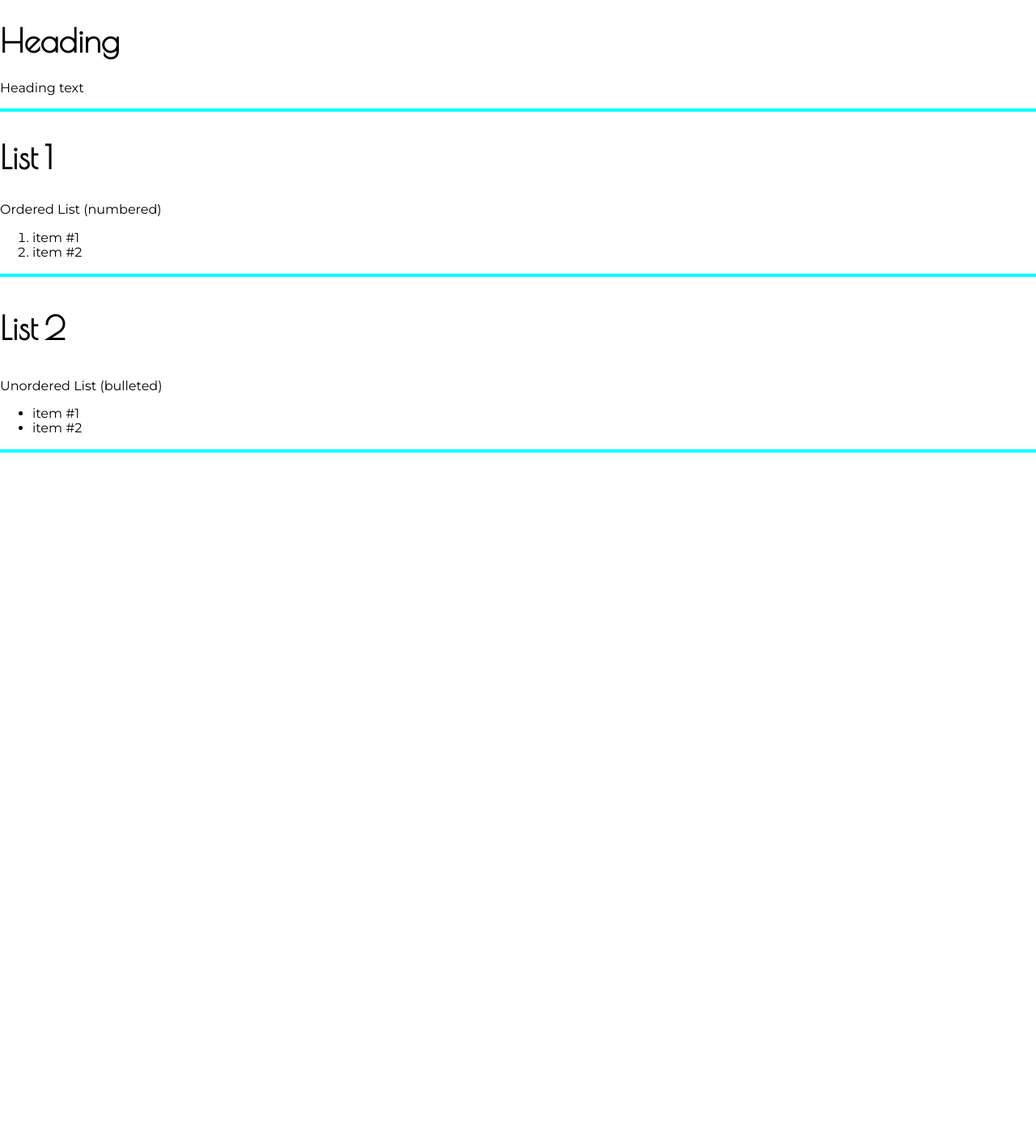
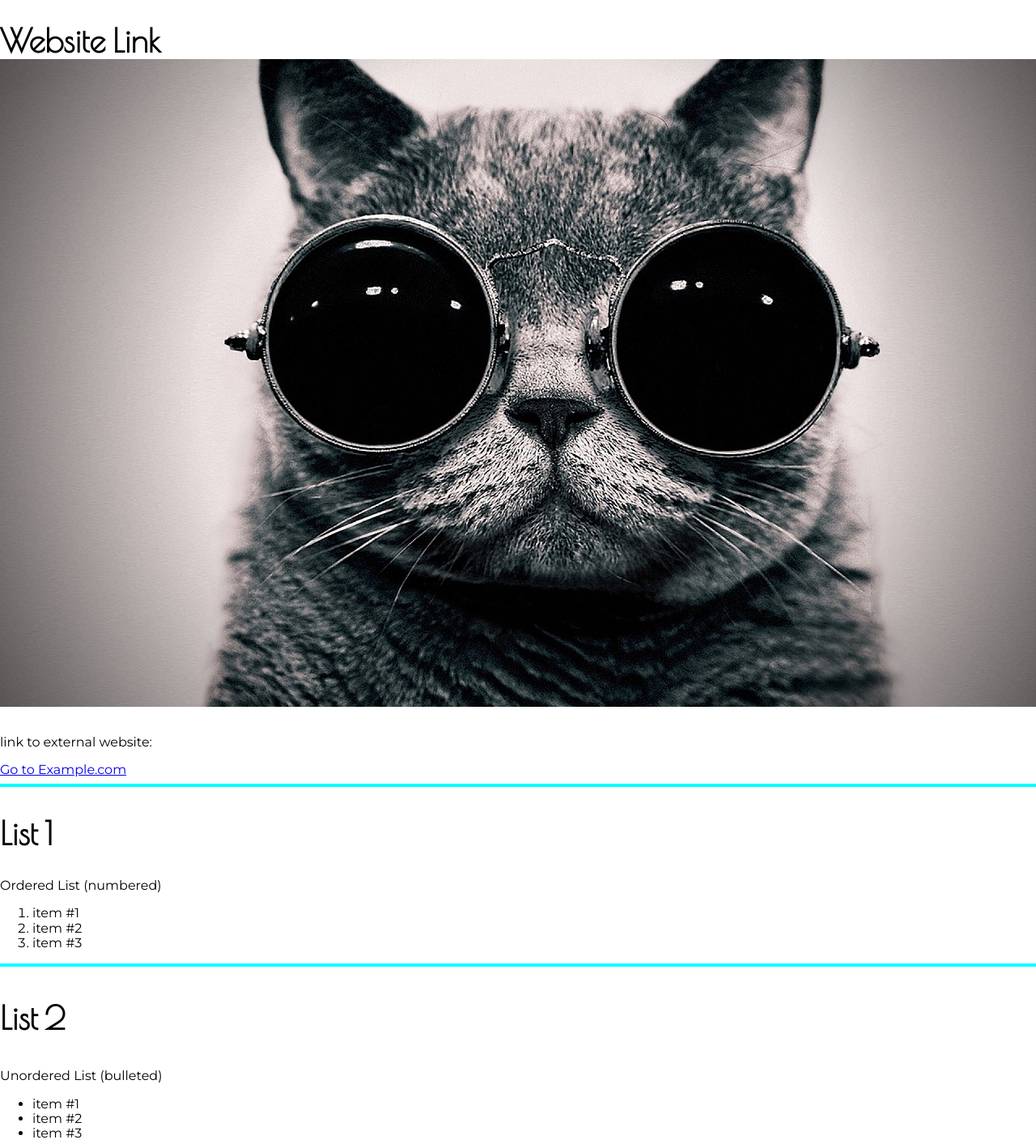
Before and after one commit to Dylan1217/project-1, a plain HTML site: page index.html in a window 1280 px wide. Shown: the top 1413 px of the page at 81% size. Before the commit the page ends 800 px from the top, so only its background shows below. Drawn offline with nearby package versions, Linux system fonts and the light colour scheme.

Commit message:
added pics and other changes

```diff
--- a/index.html
+++ b/index.html
@@ -28,8 +28,12 @@
 
 <body>
   <!-- Place your site's HTML here -->
-  <h1>Heading</h1>
-  <p>Heading text</p>
+  <h1>
+    Website Link
+    <img src="./img/cat with glasses.jpg" alt="Cat with Glasses">
+  </h1>
+  <p>link to external website:</p>
+  <a href="https://www.example.com" target="_blank">Go to Example.com</a>
   <hr>
 
   <h2>List 1</h2>
@@ -37,6 +41,7 @@
   <ol>
       <li>item #1</li>
       <li>item #2</li>
+      <li>item #3</li>
   </ol>
   <hr>
 
@@ -45,6 +50,7 @@
   <ul>
       <li>item #1</li>
       <li>item #2</li>
+      <li>item #3</li>
   </ul>
   <hr>
 
```
Also changed, not shown: img/cat with glasses.jpg (added).
